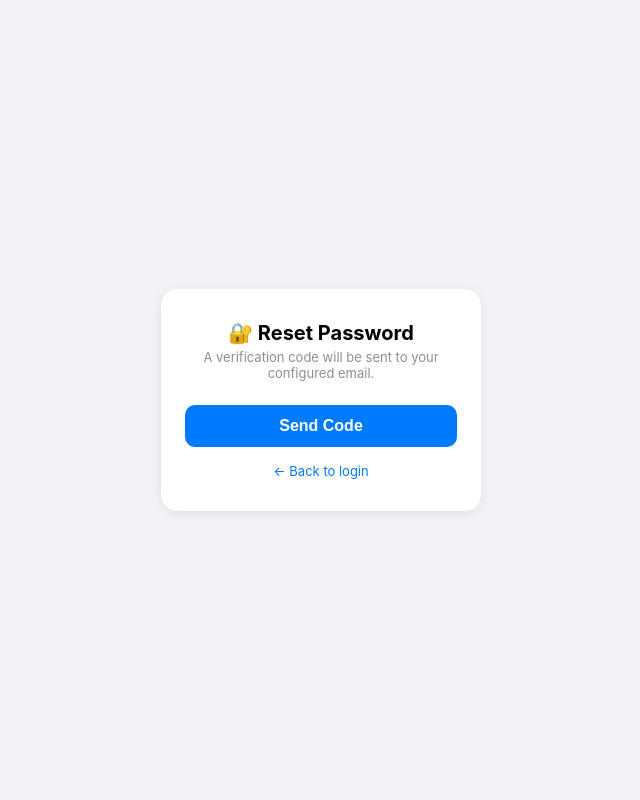
After one commit to maijime/vending-inv, a Flask app: page /reset-password in a window 1280 px wide. The commit adds this page. Shown: the whole page, without its empty margins (319-959 px from the left). Run offline with Flask 3, Linux system fonts and the light colour scheme; parts of the project's set-up code (start-up, migrations or seed data) failed here and were passed over.

Commit message:
v2.3: Auth system + machine stock improvements
Authentication:
- Login required for all pages (admin/admin default)
- Demo mode (demo/demo) — read-only, can view but not modify
- Password reset via email 2FA (sends 6-digit code to Gmail)
- bcrypt password hashing, session-based auth
- Demo banner shown in header, flash messages for blocked actions

Machine Stock (dashboard):
- Slots now in physical order (by slot number)
- Revenue since restock shown per slot
- Empty/Low badges

Dependencies:
- Added flask-login, bcrypt to requirements.txt

```diff
--- a/app.py
+++ b/app.py
@@ -1,11 +1,139 @@
 #!/usr/bin/env python3
-"""Flask web dashboard for vending machine management. v2.2"""
-from flask import Flask, render_template, request, redirect, url_for, jsonify, Response
+"""Flask web dashboard for vending machine management. v2.3"""
+from flask import Flask, render_template, request, redirect, url_for, jsonify, Response, session, flash
+from flask_login import LoginManager, UserMixin, login_user, logout_user, login_required, current_user
 from datetime import datetime, timedelta
-import csv, io, os
+from functools import wraps
+import csv, io, os, random, smtplib
+from email.mime.text import MIMEText
+import bcrypt
 import database as db
+from dotenv import load_dotenv
+
+load_dotenv()
 
 app = Flask(__name__)
+app.secret_key = os.getenv('SECRET_KEY', os.urandom(24).hex())
+
+login_manager = LoginManager()
+login_manager.init_app(app)
+login_manager.login_view = 'login'
+
+# --- Auth ---
+
+class User(UserMixin):
+    def __init__(self, username, role='admin'):
+        self.id = username
+        self.role = role
+
+@login_manager.user_loader
+def load_user(username):
+    if username == 'demo':
+        return User('demo', 'demo')
+    stored = db.get_setting('admin_user')
+    if stored and username == stored:
+        return User(username, 'admin')
+    return None
+
+def admin_required(f):
+    """Block demo users from write operations."""
+    @wraps(f)
+    @login_required
+    def decorated(*args, **kwargs):
+        if current_user.role == 'demo':
+            flash('Demo mode — changes are disabled.', 'warning')
+            return redirect(request.referrer or url_for('index'))
+        return f(*args, **kwargs)
+    return decorated
+
+def _init_admin():
+    """Set default admin/admin if no admin exists."""
+    if not db.get_setting('admin_user'):
+        hashed = bcrypt.hashpw(b'admin', bcrypt.gensalt()).decode()
+        db.set_setting('admin_user', 'admin')
+        db.set_setting('admin_password', hashed)
+
+_init_admin()
+
+@app.route('/login', methods=['GET', 'POST'])
+def login():
+    if current_user.is_authenticated:
+        return redirect(url_for('index'))
+    if request.method == 'POST':
+        username = request.form.get('username', '').strip()
+        password = request.form.get('password', '').strip()
+        # Demo login
+        if username == 'demo' and password == 'demo':
+            login_user(User('demo', 'demo'))
+            return redirect(url_for('index'))
+        # Admin login
+        stored_user = db.get_setting('admin_user')
+        stored_hash = db.get_setting('admin_password')
+        if stored_user and username == stored_user and stored_hash:
+            if bcrypt.checkpw(password.encode(), stored_hash.encode()):
+                login_user(User(username, 'admin'), remember=True)
+                return redirect(request.args.get('next') or url_for('index'))
+        flash('Invalid username or password.', 'error')
+    return render_template('login.html')
+
+@app.route('/logout')
+def logout():
+    logout_user()
+    return redirect(url_for('login'))
+
+@app.route('/reset-password', methods=['GET', 'POST'])
+def reset_password():
+    if request.method == 'POST':
+        step = request.form.get('step')
+        if step == 'send_code':
+            # Generate and email a 6-digit code
+            code = str(random.randint(100000, 999999))
+            session['reset_code'] = code
+            session['reset_expires'] = (datetime.now() + timedelta(minutes=10)).isoformat()
+            gmail_user = os.getenv('GMAIL_USER')
+            gmail_pass = os.getenv('GMAIL_APP_PASSWORD')
+            if gmail_user and gmail_pass:
+                try:
+                    msg = MIMEText(f'Your Muscle Fuel password reset code is: {code}\n\nExpires in 10 minutes.')
+                    msg['Subject'] = 'Muscle Fuel — Password Reset Code'
+                    msg['From'] = gmail_user
+                    msg['To'] = gmail_user
+                    with smtplib.SMTP_SSL('smtp.gmail.com', 465) as server:
+                        server.login(gmail_user, gmail_pass)
+                        server.send_message(msg)
+                    flash('Code sent to your email.', 'success')
+                except Exception:
+                    flash('Failed to send email. Check SMTP settings.', 'error')
+            else:
+                flash('Email not configured.', 'error')
+            return render_template('reset_password.html', step='verify')
+
+        elif step == 'verify':
+            code = request.form.get('code', '').strip()
+            expires = session.get('reset_expires', '')
+            if expires and datetime.now() < datetime.fromisoformat(expires) and code == session.get('reset_code'):
+                session['reset_verified'] = True
+                return render_template('reset_password.html', step='new_password')
+            flash('Invalid or expired code.', 'error')
+            return render_template('reset_password.html', step='verify')
+
+        elif step == 'new_password':
+            if not session.get('reset_verified'):
+                return redirect(url_for('reset_password'))
+            new_user = request.form.get('username', '').strip()
+            new_pass = request.form.get('password', '').strip()
+            if new_user and new_pass:
+                hashed = bcrypt.hashpw(new_pass.encode(), bcrypt.gensalt()).decode()
+                db.set_setting('admin_user', new_user)
+                db.set_setting('admin_password', hashed)
+                session.pop('reset_code', None)
+                session.pop('reset_verified', None)
+                flash('Password updated. Please log in.', 'success')
+                return redirect(url_for('login'))
+            flash('Username and password required.', 'error')
+            return render_template('reset_password.html', step='new_password')
+
+    return render_template('reset_password.html', step='send_code')
 
 
 def get_products_with_slots():
@@ -45,7 +173,27 @@ def get_products_with_slots():
     return products
 
 
+def _build_machine_stock():
+    """Flat slot list sorted by item_num with revenue since restock."""
+    products = get_products_with_slots()
+    last_restock = db.get_setting('last_restock_date') or '2000-01-01'
+    conn = db.get_connection()
+    c = conn.cursor()
+    c.execute('SELECT item_num, SUM(revenue) as rev FROM daily_sales WHERE date >= ? GROUP BY item_num', (last_restock,))
+    rev_map = {row['item_num']: row['rev'] for row in c.fetchall()}
+    conn.close()
+    slots = []
+    for p in products.values():
+        for s in p['slots']:
+            s['product_name'] = p['name']
+            s['revenue'] = rev_map.get(s['item_num'], 0)
+            slots.append(s)
+    slots.sort(key=lambda s: s['item_num'])
+    return slots
+
+
 @app.route('/')
+@login_required
 def index():
     today = datetime.now().strftime("%Y-%m-%d")
 
@@ -92,11 +240,12 @@ def index():
                            restock_summary=restock_summary,
                            low_stock_count=low_stock_count,
                            low_stock_threshold=low_stock_threshold,
-                           machine_slots=get_products_with_slots(),
+                           machine_slots=_build_machine_stock(),
                            week_comparison=week_comparison, best_day=best_day, greeting=greeting)
 
 
 @app.route('/inventory')
+@login_required
 def inventory():
     products = get_products_with_slots()
 
@@ -120,6 +269,7 @@ def inventory():
 
 
 @app.route('/inventory/update-stock', methods=['POST'])
+@admin_required
 def update_stock():
     """Update stock for a product."""
     conn = db.get_connection()
@@ -134,6 +284,7 @@ def update_stock():
 
 
 @app.route('/inventory/add-stock', methods=['POST'])
+@admin_required
 def add_stock():
     """Add to stock (shopping run)."""
     conn = db.get_connection()
@@ -148,6 +299,7 @@ def add_stock():
 
 
 @app.route('/check-today')
+@login_required
 def check_today():
     from collect_data import get_vending_data
     today = datetime.now().strftime("%Y-%m-%d")
@@ -171,7 +323,12 @@ def check_today():
 
 
 @app.route('/restock', methods=['GET', 'POST'])
+@login_required
 def restock():
+    if request.method == 'POST':
+        if current_user.role == 'demo':
+            flash('Demo mode — changes are disabled.', 'warning')
+            return redirect(url_for('restock'))
     if request.method == 'POST':
         action = request.form.get('action')
         date = request.form.get('date', datetime.now().strftime('%Y-%m-%d'))
@@ -230,6 +387,7 @@ def restock():
 
 
 @app.route('/sales')
+@login_required
 def sales():
     end_date = request.args.get('end_date', datetime.now().strftime("%Y-%m-%d"))
     last_restock = db.get_setting('last_restock_date')
@@ -263,6 +421,7 @@ def items():
 
 
 @app.route('/items/add', methods=['POST'])
+@admin_required
 def add_item():
     conn = db.get_connection()
     c = conn.cursor()
@@ -276,6 +435,7 @@ def add_item():
 
 
 @app.route('/items/edit/<item_num>', methods=['POST'])
+@admin_required
 def edit_item(item_num):
     conn = db.get_connection()
     c = conn.cursor()
@@ -288,6 +448,7 @@ def edit_item(item_num):
 
 
 @app.route('/items/update/<item_num>', methods=['POST'])
+@admin_required
 def update_item(item_num):
     conn = db.get_connection()
     c = conn.cursor()
@@ -308,6 +469,7 @@ def update_item(item_num):
 
 
 @app.route('/items/delete/<item_num>', methods=['POST'])
+@admin_required
 def delete_item(item_num):
     conn = db.get_connection()
     c = conn.cursor()
@@ -323,6 +485,7 @@ def products_page():
 
 
 @app.route('/products/add', methods=['POST'])
+@admin_required
 def add_product():
     conn = db.get_connection()
     c = conn.cursor()
@@ -334,6 +497,7 @@ def add_product():
 
 
 @app.route('/products/update/<int:pid>', methods=['POST'])
+@admin_required
 def update_product(pid):
     conn = db.get_connection()
     c = conn.cursor()
@@ -345,6 +509,7 @@ def update_product(pid):
 
 
 @app.route('/products/delete/<int:pid>', methods=['POST'])
+@admin_required
 def delete_product(pid):
     conn = db.get_connection()
     c = conn.cursor()
@@ -355,6 +520,7 @@ def delete_product(pid):
 
 
 @app.route('/settings', methods=['GET', 'POST'])
+@admin_required
 def settings():
     if request.method == 'POST':
         db.set_setting('low_stock_threshold', request.form['low_stock_threshold'])
@@ -448,8 +614,6 @@ def health():
 
 if __name__ == '__main__':
     import sys
-    from dotenv import load_dotenv
-    load_dotenv()
     port = int(sys.argv[1]) if len(sys.argv) > 1 else 5001
-    print(f"\n💪 Muscle Fuel Dashboard v2.2 on http://localhost:{port}\n")
+    print(f"\n💪 Muscle Fuel Dashboard v2.3 on http://localhost:{port}\n")
     app.run(host='0.0.0.0', port=port, debug=True)
--- a/requirements.txt
+++ b/requirements.txt
@@ -4,3 +4,5 @@ tqdm==4.66.1
 python-dotenv==1.0.1
 webdriver-manager==4.0.2
 flask==3.0.0
+flask-login==0.6.3
+bcrypt==4.2.0
--- /dev/null
+++ b/templates/reset_password.html
@@ -0,0 +1,67 @@
+<!DOCTYPE html>
+<html>
+<head>
+    <meta charset="utf-8">
+    <meta name="viewport" content="width=device-width, initial-scale=1">
+    <title>Muscle Fuel — Reset Password</title>
+    <style>
+        * { margin: 0; padding: 0; box-sizing: border-box; }
+        body { font-family: -apple-system, BlinkMacSystemFont, 'SF Pro', sans-serif; background: #f2f2f7; min-height: 100vh; display: flex; align-items: center; justify-content: center; }
+        .login-card { background: white; border-radius: 16px; padding: 32px 24px; width: 320px; box-shadow: 0 2px 12px rgba(0,0,0,0.08); }
+        h1 { font-size: 20px; text-align: center; margin-bottom: 4px; }
+        .sub { font-size: 13px; color: #8e8e93; text-align: center; margin-bottom: 24px; }
+        label { font-size: 13px; color: #8e8e93; display: block; margin-bottom: 4px; }
+        input[type="text"], input[type="password"] { width: 100%; padding: 10px 12px; border: 1px solid #d1d1d6; border-radius: 10px; font-size: 16px; margin-bottom: 16px; background: #f9f9f9; }
+        input:focus { outline: none; border-color: #007aff; background: white; }
+        .btn { width: 100%; padding: 12px; background: #007aff; color: white; border: none; border-radius: 10px; font-size: 16px; font-weight: 600; cursor: pointer; margin-bottom: 8px; }
+        .btn:active { opacity: 0.8; }
+        .flash { padding: 8px 12px; border-radius: 8px; font-size: 13px; margin-bottom: 16px; text-align: center; }
+        .flash.error { background: #ffe5e5; color: #d00; }
+        .flash.success { background: #e5ffe5; color: #080; }
+        .links { text-align: center; margin-top: 8px; font-size: 13px; }
+        .links a { color: #007aff; text-decoration: none; }
+    </style>
+</head>
+<body>
+    <div class="login-card">
+        <h1>🔐 Reset Password</h1>
+        {% with messages = get_flashed_messages(with_categories=true) %}
+        {% for cat, msg in messages %}
+        <div class="flash {{ cat }}">{{ msg }}</div>
+        {% endfor %}
+        {% endwith %}
+
+        {% if step == 'send_code' %}
+        <div class="sub">A verification code will be sent to your configured email.</div>
+        <form method="POST">
+            <input type="hidden" name="step" value="send_code">
+            <button type="submit" class="btn">Send Code</button>
+        </form>
+
+        {% elif step == 'verify' %}
+        <div class="sub">Enter the 6-digit code sent to your email.</div>
+        <form method="POST">
+            <input type="hidden" name="step" value="verify">
+            <label>Code</label>
+            <input type="text" name="code" required autofocus maxlength="6" pattern="\d{6}" inputmode="numeric">
+            <button type="submit" class="btn">Verify</button>
+        </form>
+
+        {% elif step == 'new_password' %}
+        <div class="sub">Set your new credentials.</div>
+        <form method="POST">
+            <input type="hidden" name="step" value="new_password">
+            <label>New Username</label>
+            <input type="text" name="username" required>
+            <label>New Password</label>
+            <input type="password" name="password" required>
+            <button type="submit" class="btn">Update Password</button>
+        </form>
+        {% endif %}
+
+        <div class="links">
+            <a href="/login">← Back to login</a>
+        </div>
+    </div>
+</body>
+</html>
```
Also changed, not shown: templates/base.html (+10 -0 lines), templates/index.html (+8 -9 lines), templates/login.html (added, +47 -0 lines).
